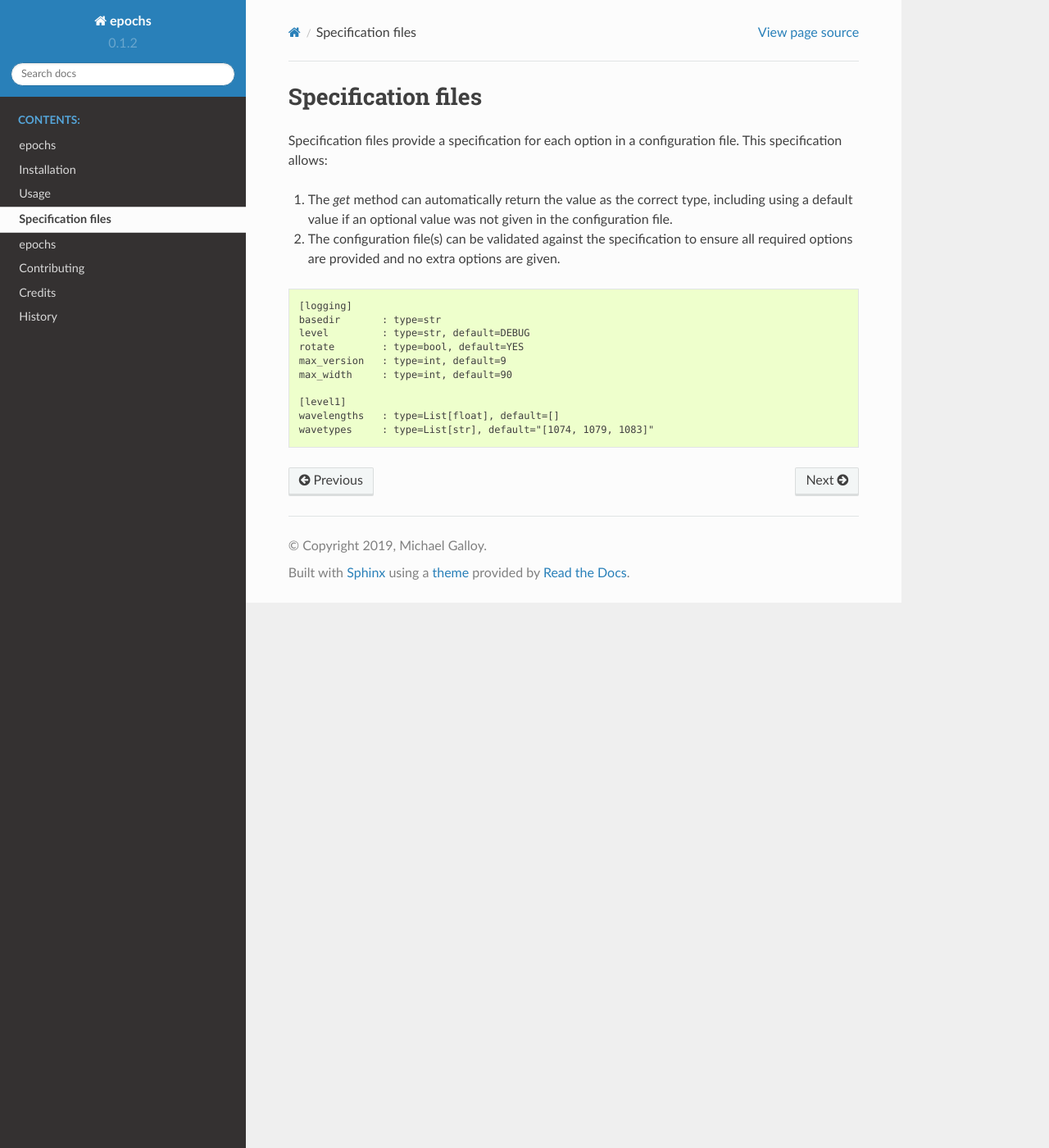
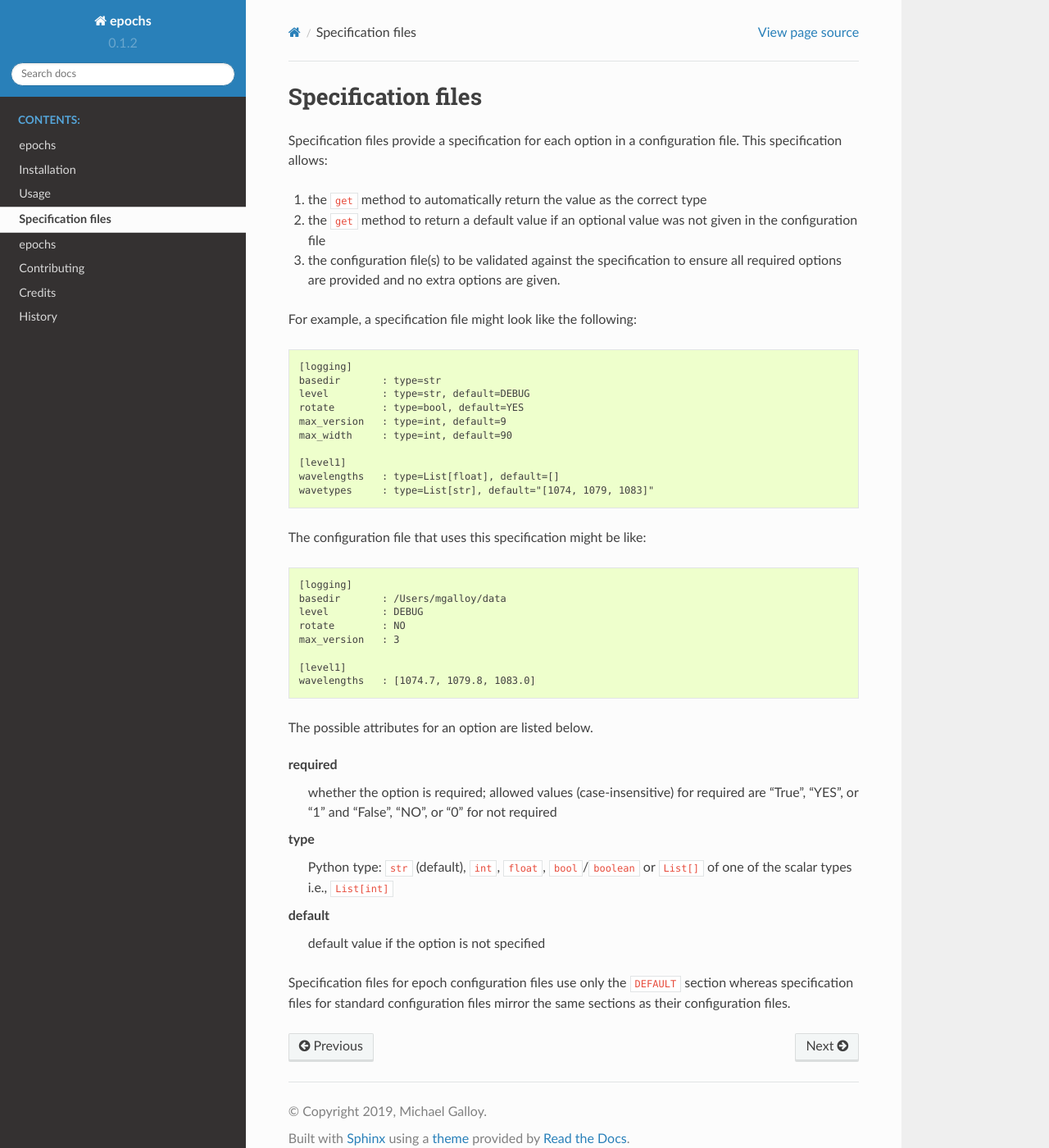
Before and after one commit to mgalloy/epochs, a Sphinx documentation site: the page built from docs/spec.rst, in a window 1280 px wide and 1400 px high. Shown: the whole window at 82% size. Built offline with Sphinx 7.4.7 and the Read the Docs theme 2.0.0, drawn with Linux system fonts in a browser that asks for light colours.

Commit message:
Docs on spec files

```diff
--- a/docs/spec.rst
+++ b/docs/spec.rst
@@ -4,8 +4,11 @@ Specification files
 
 Specification files provide a specification for each option in a configuration file. This specification allows:
 
-1. The `get` method can automatically return the value as the correct type, including using a default value if an optional value was not given in the configuration file.
-2. The configuration file(s) can be validated against the specification to ensure all required options are provided and no extra options are given.
+1. the ``get`` method to automatically return the value as the correct type
+2. the ``get`` method to return a default value if an optional value was not given in the configuration file
+3. the configuration file(s) to be validated against the specification to ensure all required options are provided and no extra options are given.
+
+For example, a specification file might look like the following:
 
 .. code-block:: text
 
@@ -19,3 +22,28 @@ Specification files provide a specification for each option in a configuration f
   [level1]
   wavelengths   : type=List[float], default=[]
   wavetypes     : type=List[str], default="[1074, 1079, 1083]"
+
+The configuration file that uses this specification might be like:
+
+.. code-block:: text
+
+  [logging]
+  basedir       : /Users/mgalloy/data
+  level         : DEBUG
+  rotate        : NO
+  max_version   : 3
+
+  [level1]
+  wavelengths   : [1074.7, 1079.8, 1083.0]
+
+The possible attributes for an option are listed below.
+
+required
+  whether the option is required; allowed values (case-insensitive) for required are "True", "YES", or "1" and "False", "NO", or "0" for not required
+type
+  Python type: ``str`` (default), ``int``, ``float``, ``bool``/``boolean`` or ``List[]`` of one of the scalar types i.e., ``List[int]``
+default
+  default value if the option is not specified
+
+
+Specification files for epoch configuration files use only the ``DEFAULT`` section whereas specification files for standard configuration files mirror the same sections as their configuration files.
```
